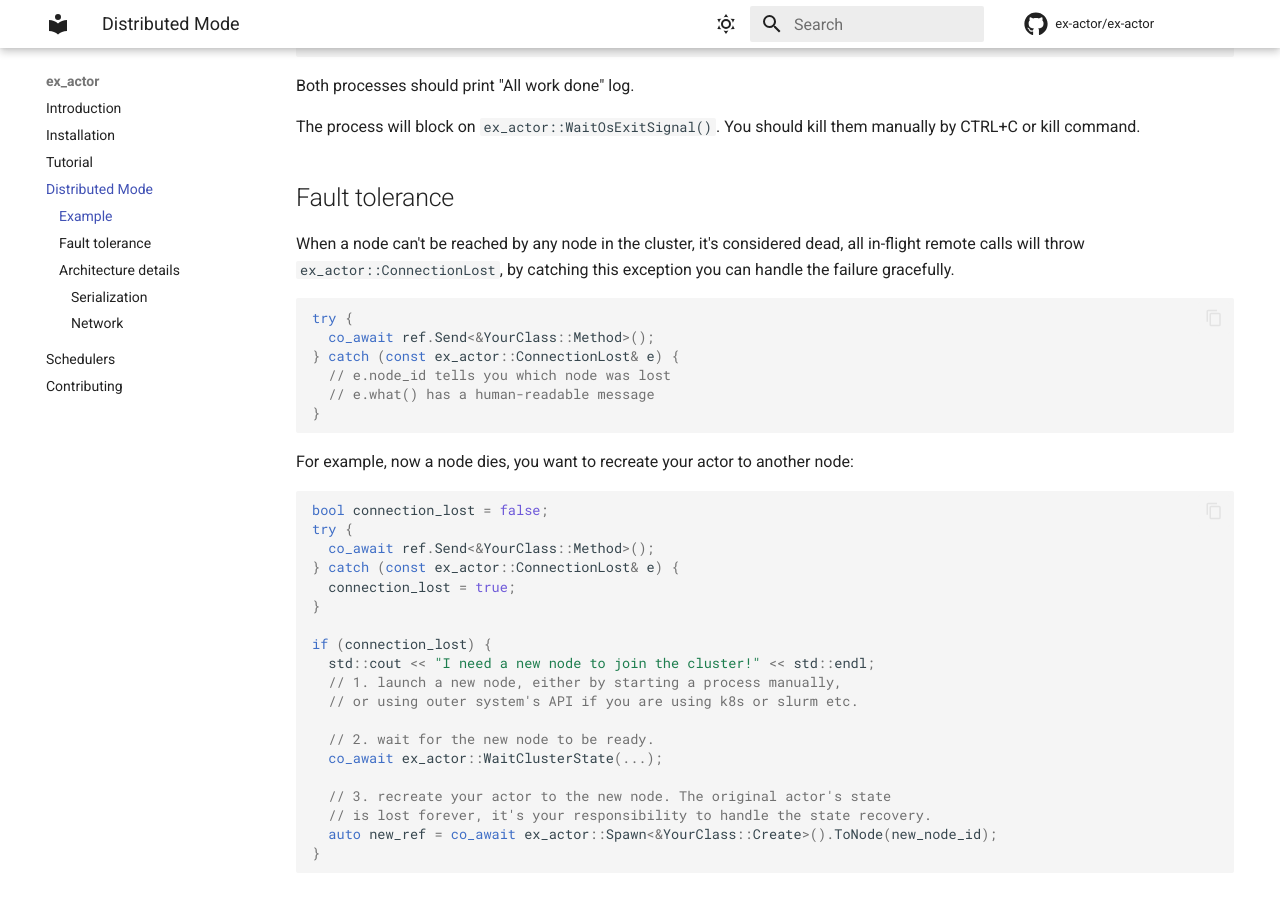
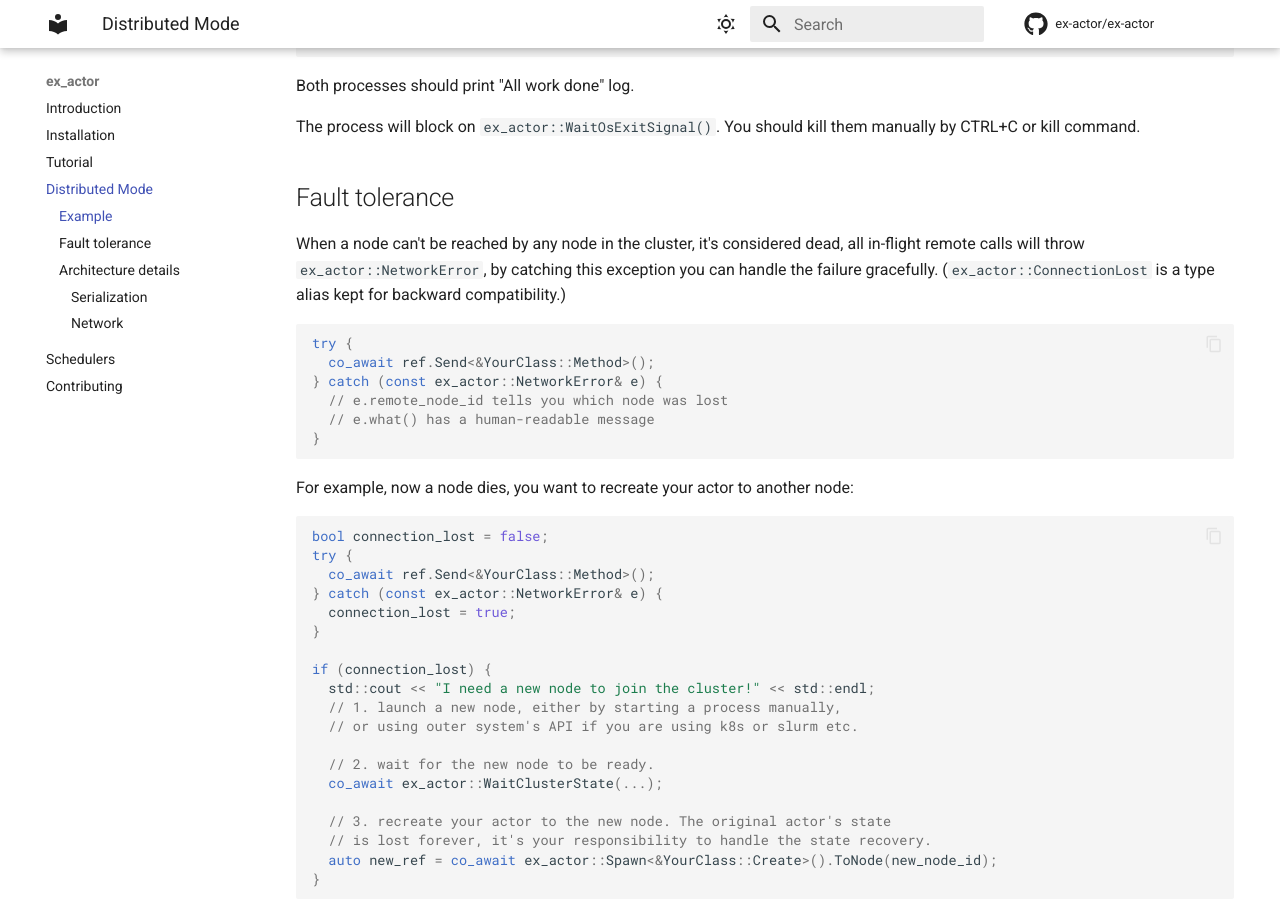
Before and after one commit to ex-actor/ex-actor, an MkDocs documentation site: the page built from docs/contents/distributed_mode.md, in a window 1280 px wide and 900 px high, scrolled down 1802 px. Built offline with MkDocs 1.6.1 and Material for MkDocs 9.7.7, drawn with Linux system fonts in a browser that asks for light colours; comment, search, counter and statistics services are not loaded.

Commit message:
[fix] make ZMQ sends non-blocking (#214)
## Summary

- **Fix deadlock**: All ZMQ `send()` calls in `MessageBroker` now use
`zmq::send_flags::dontwait` instead of blocking `zmq::send_flags::none`.
When a send buffer is full, requests and replies throw `NetworkError`
immediately rather than blocking the actor's processing thread (which
prevents it from processing any other messages, including heartbeats and
responses).
- **Gossip is best-effort**: Failed gossip sends log a warning and skip
instead of crashing, since gossip will retry on the next interval.
- **Rename `ConnectionLost` to `NetworkError`**: The new name better
reflects the broader set of failure modes (not just connection loss, but
also send buffer full).
- **Rename `node_id` to `remote_node_id`** on the exception struct for
clarity.

````diff
--- a/docs/contents/distributed_mode.md
+++ b/docs/contents/distributed_mode.md
@@ -99,13 +99,13 @@
 
 ## Fault tolerance
 
-When a node can't be reached by any node in the cluster, it's considered dead, all in-flight remote calls will throw `ex_actor::ConnectionLost`, by catching this exception you can handle the failure gracefully.
+When a node can't be reached by any node in the cluster, it's considered dead, all in-flight remote calls will throw `ex_actor::NetworkError`, by catching this exception you can handle the failure gracefully. (`ex_actor::ConnectionLost` is a type alias kept for backward compatibility.)
 
 ```cpp
 try {
   co_await ref.Send<&YourClass::Method>();
-} catch (const ex_actor::ConnectionLost& e) {
-  // e.node_id tells you which node was lost
+} catch (const ex_actor::NetworkError& e) {
+  // e.remote_node_id tells you which node was lost
   // e.what() has a human-readable message
 }
 ```
@@ -116,7 +116,7 @@
 bool connection_lost = false;
 try {
   co_await ref.Send<&YourClass::Method>();
-} catch (const ex_actor::ConnectionLost& e) {
+} catch (const ex_actor::NetworkError& e) {
   connection_lost = true;
 }
 
````
Also changed, not shown: 4 other files.
